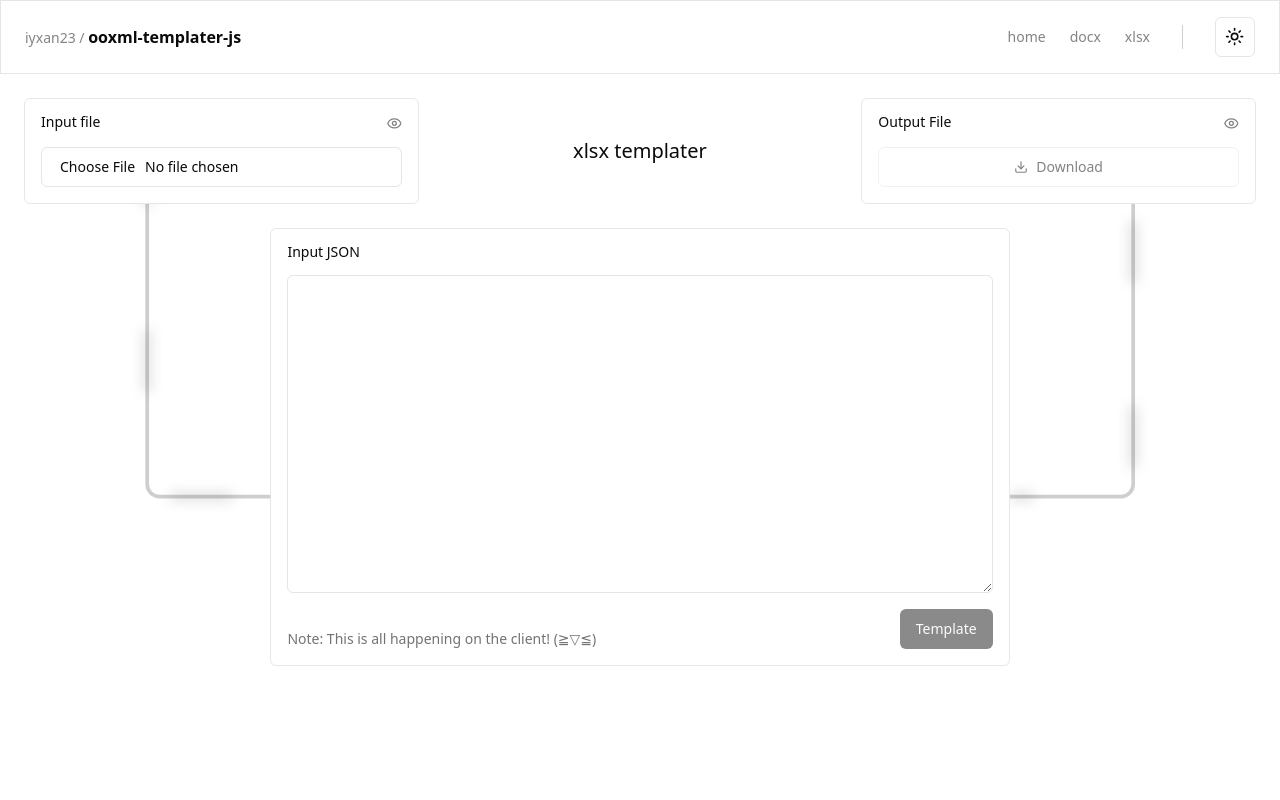
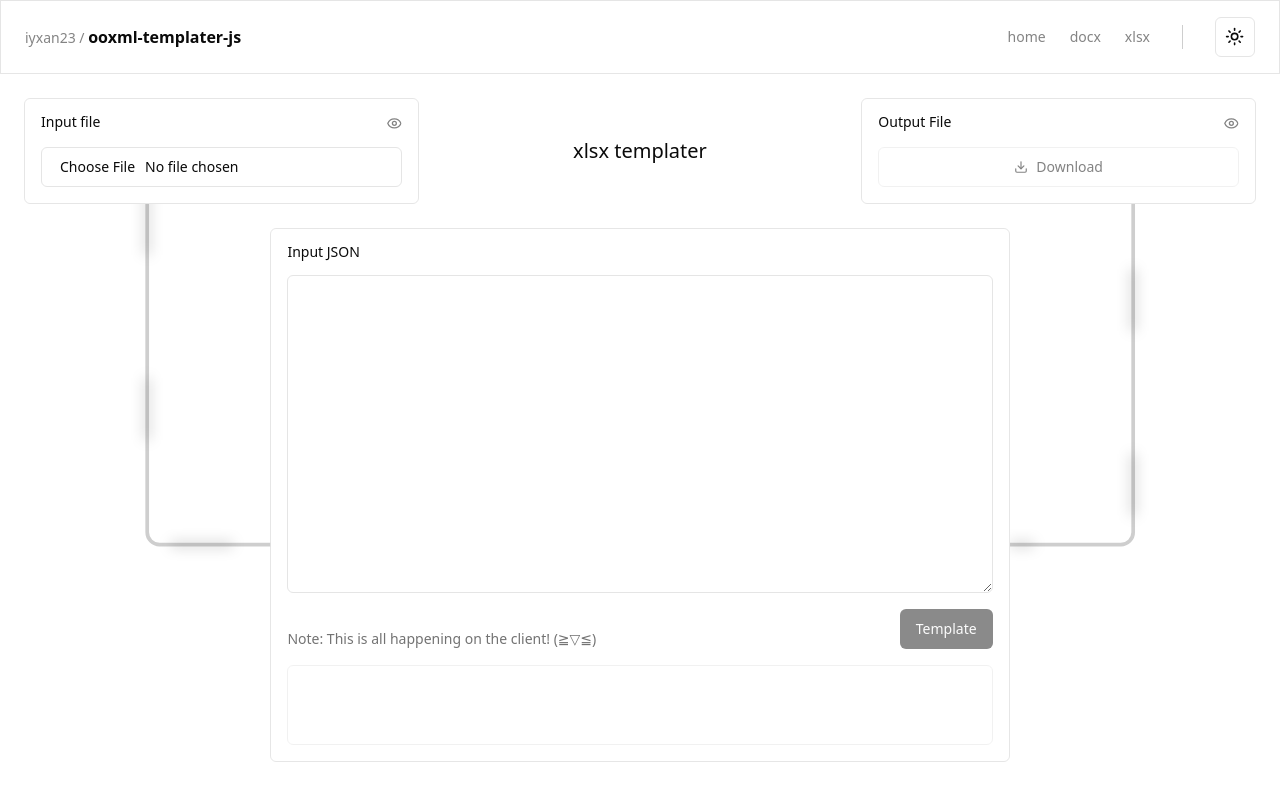
Before and after one commit to iyxan23/ooxml-templater-js, an Astro site in the folder site/: page /ooxml-templater-js/xlsx in a window 1280 px wide. Built offline with nearby package versions, Linux system fonts and the light colour scheme; Astro itself is replaced by a stand-in of ours.

Commit message:
feat: show logs

```diff
--- a/site/src/components/xlsx/DataInput.tsx
+++ b/site/src/components/xlsx/DataInput.tsx
@@ -9,6 +9,7 @@ export default function DataInput() {
   const setData = useXlsxTemplater((state) => state.setData);
   const doTemplate = useXlsxTemplater((state) => state.doTemplate);
   const file = useXlsxTemplater((state) => state.file);
+  const logs = useXlsxTemplater((state) => state.logs);
 
   return (
     <>
@@ -20,6 +21,7 @@ export default function DataInput() {
         onChange={(e) => setData(e.target.value)}
         rows={15}
       />
+      <div className="flex flex-col gap-4">
         <div className="flex flex-row justify-between gap-4 items-end">
           <p className="text-sm text-muted-foreground">
             Note: This is all happening on the client! (≧▽≦)
@@ -28,6 +30,14 @@ export default function DataInput() {
             Template
           </Button>
         </div>
+
+        <Textarea
+          rows={3}
+          disabled
+          value={logs.join("\n")}
+          className="font-mono resize-none"
+        />
+      </div>
     </>
   );
 }
```
Lines whose indentation alone changed are shown as unchanged.
